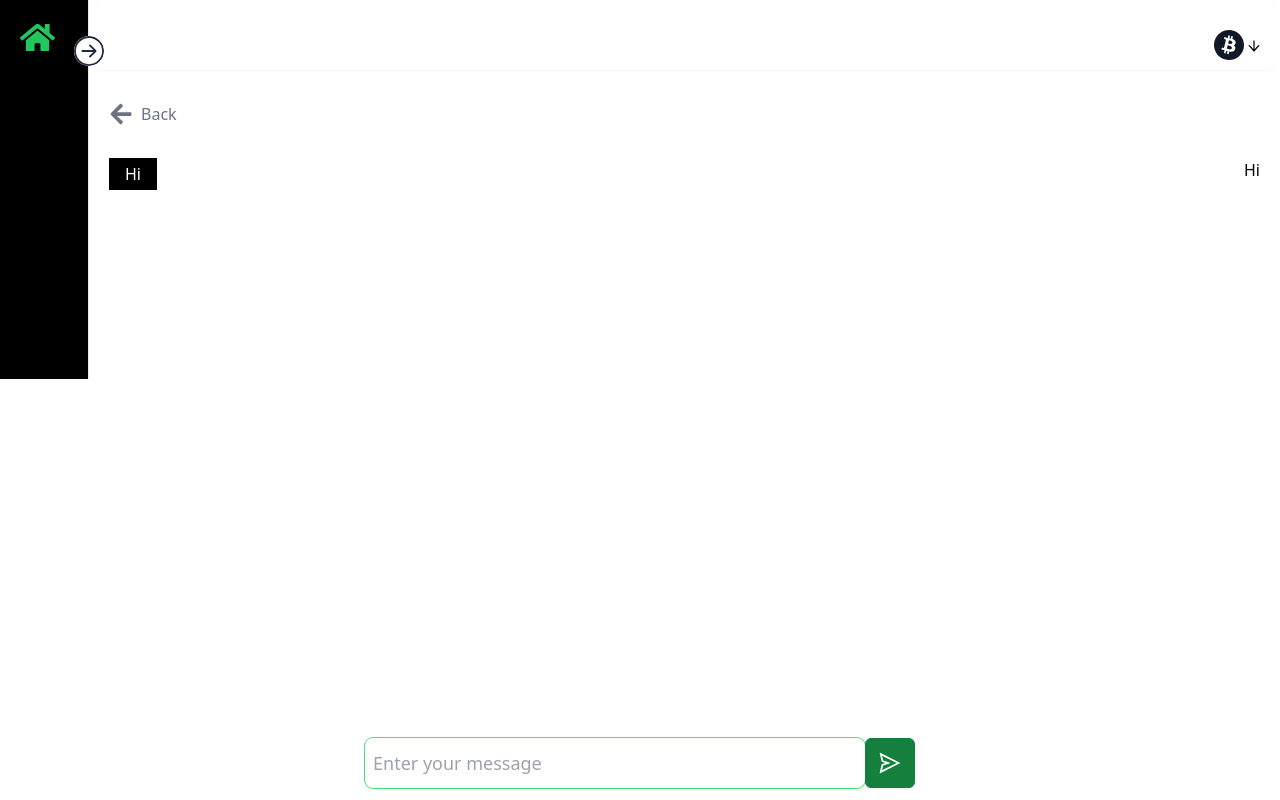
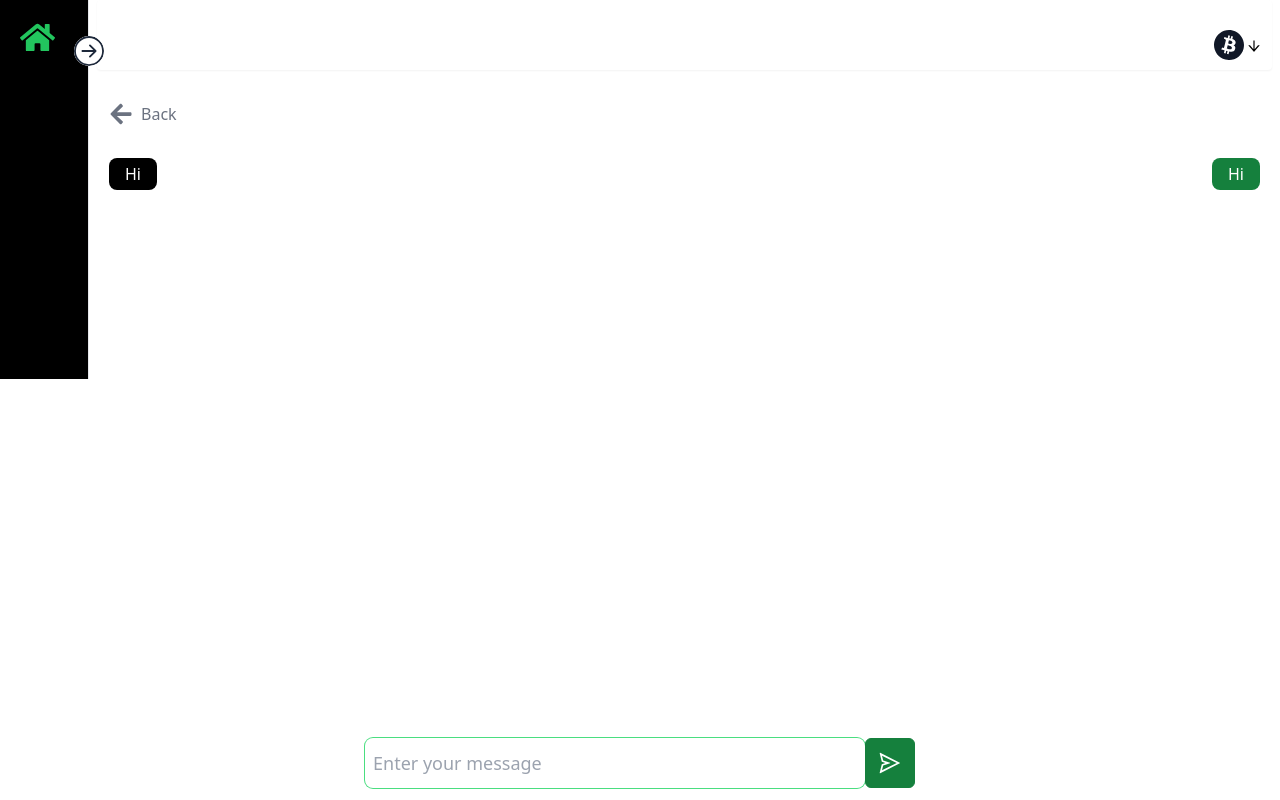
Before and after one commit to kwakyebrilliant/Movers-tailwind, a React (Create React App) app: page /chatsingle in a window 1280 px wide. Built offline with nearby package versions, Linux system fonts and the light colour scheme.

Commit message:
dashboard updates

```diff
--- a/src/Dashboard/Pages/ChatSingle.jsx
+++ b/src/Dashboard/Pages/ChatSingle.jsx
@@ -47,14 +47,16 @@ const ChatSingle = () => {
 
             <div className='mb-5'>
 
-                <div className='flex float-left bg-black'>
+                <div className='flex float-left bg-black rounded-lg'>
                     <h1 className='text-white px-4 justify-start py-1'>
                         Hi
                     </h1>
                 </div>
 
-                <div className='flex float-right'>
-                    <h1>Hi</h1>
+                <div className='flex float-right bg-green-700 rounded-lg'>
+                    <h1 className='text-white px-4 justify-start py-1'>
+                        Hi
+                    </h1>
                 </div>
 
             </div>
```
